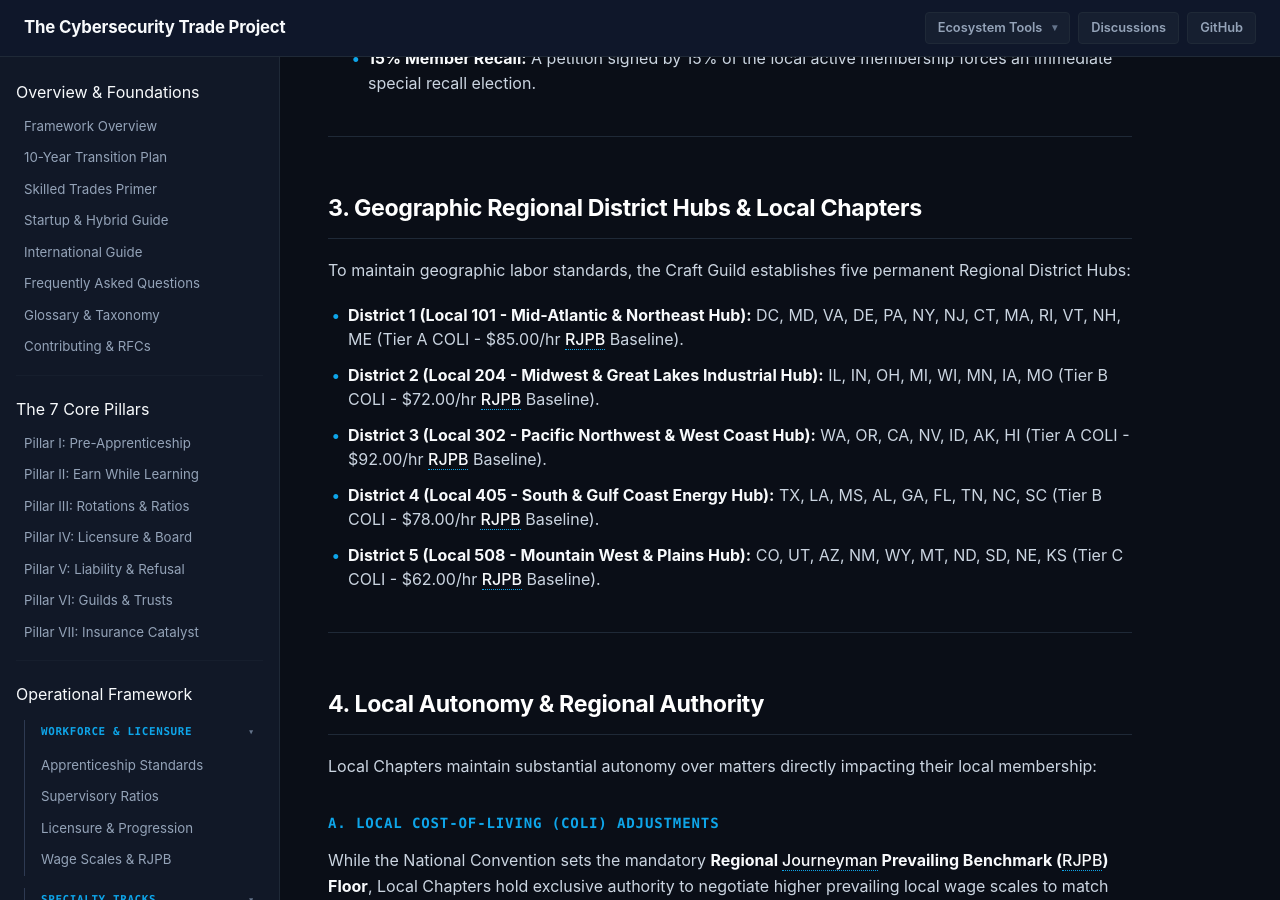
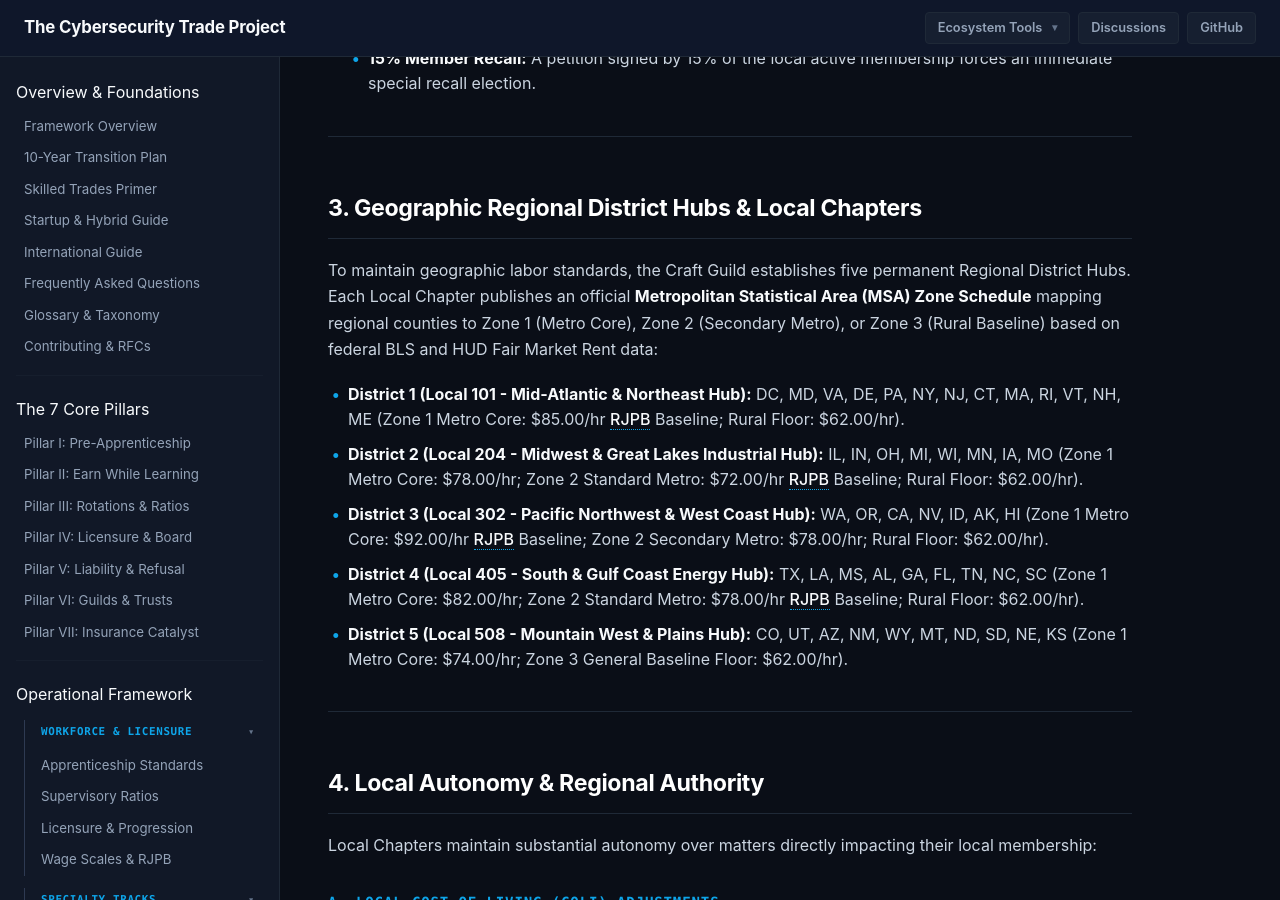
Before and after one commit to DanielTolczyk/the-cyber-trade-project, a Jekyll site: the page built from governance/regional-chapters-and-locals.md, in a window 1280 px wide and 900 px high, scrolled down 1735 px. Built offline with Jekyll 4.4.1, drawn with Linux system fonts in a browser that asks for light colours; our own code applies the rules of GitHub Pages for plain Markdown files.

Commit message:
feat(spec): formalize MSA Zone 1/2/3 pricing structure and rural baseline floors

```diff
--- a/governance/regional-chapters-and-locals.md
+++ b/governance/regional-chapters-and-locals.md
@@ -55,13 +55,13 @@ A Local Chapter represents the frontline democratic unit of the trade in a defin
 
 ## 3. Geographic Regional District Hubs & Local Chapters
 
-To maintain geographic labor standards, the Craft Guild establishes five permanent Regional District Hubs:
+To maintain geographic labor standards, the Craft Guild establishes five permanent Regional District Hubs. Each Local Chapter publishes an official **Metropolitan Statistical Area (MSA) Zone Schedule** mapping regional counties to Zone 1 (Metro Core), Zone 2 (Secondary Metro), or Zone 3 (Rural Baseline) based on federal BLS and HUD Fair Market Rent data:
 
-* **District 1 (Local 101 - Mid-Atlantic & Northeast Hub):** DC, MD, VA, DE, PA, NY, NJ, CT, MA, RI, VT, NH, ME (Tier A COLI - $85.00/hr RJPB Baseline).
-* **District 2 (Local 204 - Midwest & Great Lakes Industrial Hub):** IL, IN, OH, MI, WI, MN, IA, MO (Tier B COLI - $72.00/hr RJPB Baseline).
-* **District 3 (Local 302 - Pacific Northwest & West Coast Hub):** WA, OR, CA, NV, ID, AK, HI (Tier A COLI - $92.00/hr RJPB Baseline).
-* **District 4 (Local 405 - South & Gulf Coast Energy Hub):** TX, LA, MS, AL, GA, FL, TN, NC, SC (Tier B COLI - $78.00/hr RJPB Baseline).
-* **District 5 (Local 508 - Mountain West & Plains Hub):** CO, UT, AZ, NM, WY, MT, ND, SD, NE, KS (Tier C COLI - $62.00/hr RJPB Baseline).
+* **District 1 (Local 101 - Mid-Atlantic & Northeast Hub):** DC, MD, VA, DE, PA, NY, NJ, CT, MA, RI, VT, NH, ME (Zone 1 Metro Core: $85.00/hr RJPB Baseline; Rural Floor: $62.00/hr).
+* **District 2 (Local 204 - Midwest & Great Lakes Industrial Hub):** IL, IN, OH, MI, WI, MN, IA, MO (Zone 1 Metro Core: $78.00/hr; Zone 2 Standard Metro: $72.00/hr RJPB Baseline; Rural Floor: $62.00/hr).
+* **District 3 (Local 302 - Pacific Northwest & West Coast Hub):** WA, OR, CA, NV, ID, AK, HI (Zone 1 Metro Core: $92.00/hr RJPB Baseline; Zone 2 Secondary Metro: $78.00/hr; Rural Floor: $62.00/hr).
+* **District 4 (Local 405 - South & Gulf Coast Energy Hub):** TX, LA, MS, AL, GA, FL, TN, NC, SC (Zone 1 Metro Core: $82.00/hr; Zone 2 Standard Metro: $78.00/hr RJPB Baseline; Rural Floor: $62.00/hr).
+* **District 5 (Local 508 - Mountain West & Plains Hub):** CO, UT, AZ, NM, WY, MT, ND, SD, NE, KS (Zone 1 Metro Core: $74.00/hr; Zone 3 General Baseline Floor: $62.00/hr).
 
 ---
 
```
Also changed, not shown: framework/wage-scales.md (+5 -5 lines).
